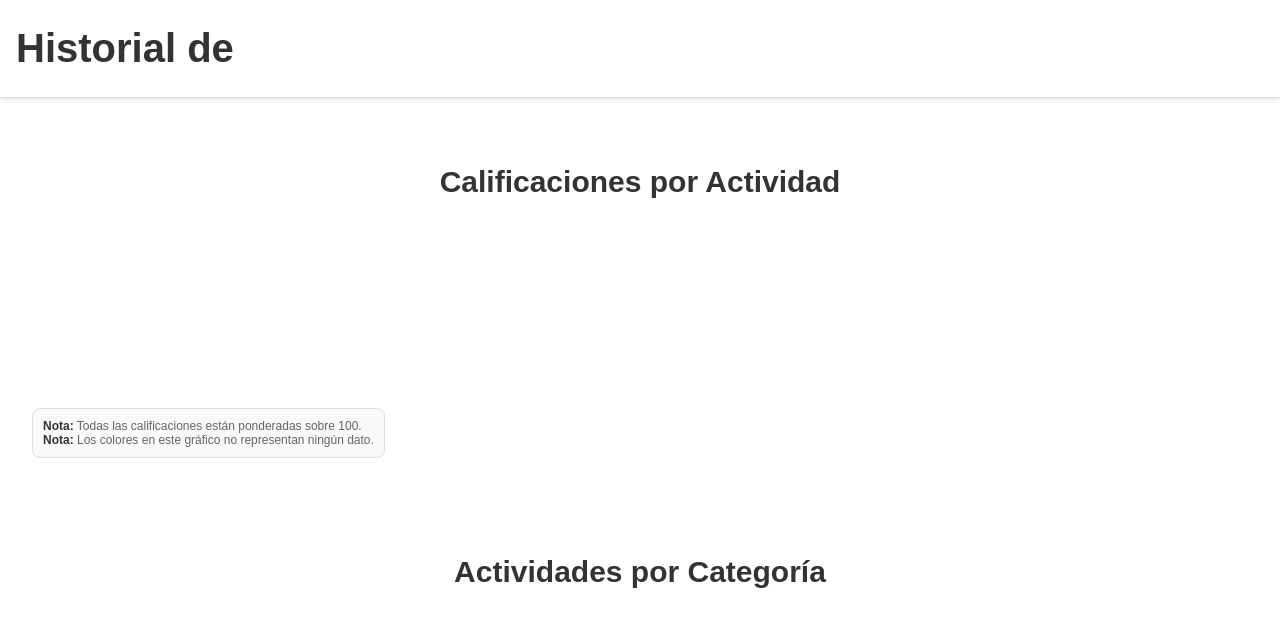
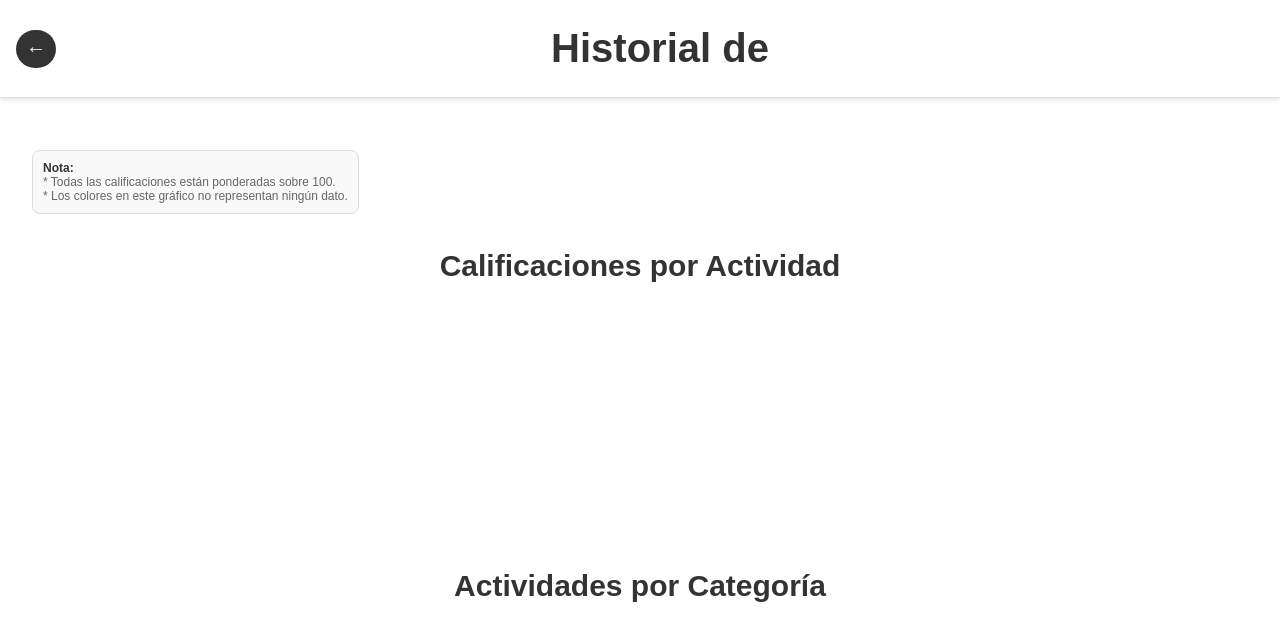
Before and after one commit to XMag27/CanvasAnalytics, a Flask app: template middleware_flask/templates/student_dashboard.html in a window 1280 px wide. Shown: the top 641 px of the page. Run offline with Flask 3, Linux system fonts and the light colour scheme; the template is opened without the code that fills it, so the values that code supplies are empty; a map, chart or similar area stays blank.

Commit message:
agregando botones

```diff
--- a/middleware_flask/templates/student_dashboard.html
+++ b/middleware_flask/templates/student_dashboard.html
@@ -17,6 +17,27 @@
             padding: 1rem;
             text-align: left;
             background: #fff;
+            display: flex;
+            flex-direction: row;
+            flex-wrap: wrap;
+        }
+        button{
+            padding: 5px 10px;
+            padding-bottom: 10px;
+            font-size: 20px;
+            font-weight: 900;
+            color: #ffffff;
+            background-color: #333;
+            border: none;
+            border-radius: 20px;
+            cursor: pointer;
+            transition: background-color 0.3s ease;
+            align-self: center;
+        }
+
+        button :hover{
+            width: 8%;
+            background-color: #888;
         }
         header h1{
             font-size: 40px;
@@ -99,18 +120,21 @@
 </head>
 <body>
     <header>
+        <button class="atras" onclick=" ">←</button>
         <h1>Historial de {{ student_name_data['userName'] }}</h1>
     </header>
     <main>
+        <div class="note-container">
+            <div class="note-box">
+                <strong>Nota:</strong><br>
+                * Todas las calificaciones están ponderadas sobre 100. <br>
+                * Los colores en este gráfico no representan ningún dato.
+            </div>
+        </div>
         <div class="container">
             <h2>Calificaciones por Actividad</h2>
             <canvas id="gradesChart"></canvas>
-            <div class="note-container">
-                <div class="note-box">
-                    <strong>Nota:</strong> Todas las calificaciones están ponderadas sobre 100. <br>
-                    <strong>Nota:</strong> Los colores en este gráfico no representan ningún dato.
-                </div>
-            </div>
+
         </div>
         <div class="activity-list">
             <h2>Actividades por Categoría</h2>
```
Also changed, not shown: middleware_flask/templates/assignment_dashboard.html (+43 -9 lines), middleware_flask/templates/course_dashboard.html (+28 -6 lines).
